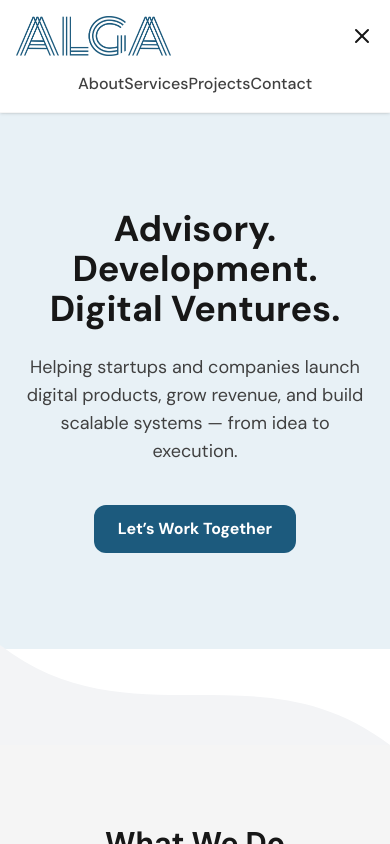
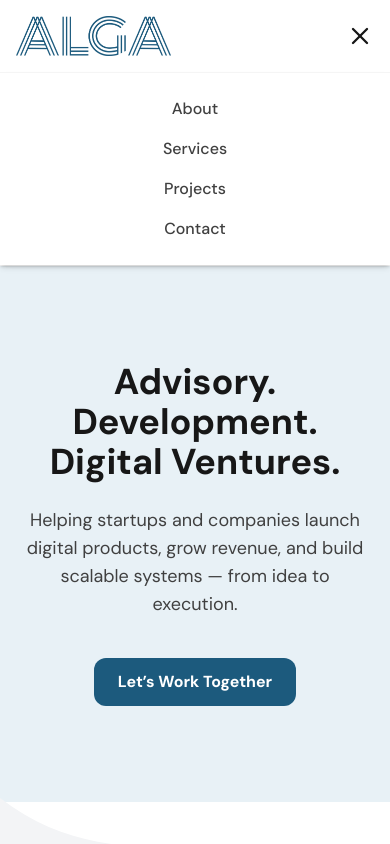
Before and after one commit to bjarnirunarh/alga-ventures, a Next.js app: page / in a window 390 px wide. Both pictures are taken after a click on the button "Toggle menu". Shown: the top 844 px of the page. Built offline with nearby package versions, Linux system fonts and the light colour scheme.

Commit message:
navbar for mobile

```diff
--- a/package.json
+++ b/package.json
@@ -19,7 +19,7 @@
     "@eslint/eslintrc": "^3",
     "@tailwindcss/postcss": "^4",
     "@types/node": "^20",
-    "@types/react": "^19",
+    "@types/react": "^19.1.3",
     "@types/react-dom": "^19",
     "autoprefixer": "^10.4.21",
     "eslint": "^9",
--- a/src/components/Navbar.tsx
+++ b/src/components/Navbar.tsx
@@ -2,12 +2,17 @@
 
 import Link from "next/link";
 import { usePathname } from "next/navigation";
-import { useState } from "react";
+import { useState, useEffect } from "react";
 import { Menu, X } from "lucide-react";
 
 export default function Navbar() {
   const pathname = usePathname();
   const [isOpen, setIsOpen] = useState(false);
+
+  // Lock scroll when menu is open
+  useEffect(() => {
+    document.body.style.overflow = isOpen ? "hidden" : "auto";
+  }, [isOpen]);
 
   const linkClass = (path: string) =>
     pathname === path
@@ -17,11 +22,10 @@ export default function Navbar() {
   return (
     <nav className="bg-white shadow-sm sticky top-0 z-50 border-b border-neutral-100">
       <div className="max-w-6xl mx-auto flex items-center justify-between px-4 py-4 md:px-6">
-        {/* Logo or Brand Name */}
+        {/* Logo */}
         <Link href="/" className="flex items-center">
           <img src="/logo.png" alt="ALGA Logo" className="h-10 w-auto" />
         </Link>
-
 
         {/* Desktop Links */}
         <div className="hidden md:flex space-x-6 text-sm md:text-base font-medium">
@@ -31,23 +35,25 @@ export default function Navbar() {
           <Link href="/contact" className={linkClass("/contact")}>Contact</Link>
         </div>
 
-        {/* Mobile Menu Button */}
+        {/* Mobile Toggle Button */}
         <button
           onClick={() => setIsOpen(!isOpen)}
-          className="md:hidden text-primary"
+          className="md:hidden text-primary focus:outline-none"
           aria-label="Toggle menu"
         >
-          {isOpen ? <X size={24} /> : <Menu size={24} />}
+          {isOpen ? <X size={28} /> : <Menu size={28} />}
         </button>
       </div>
 
-      {/* Mobile Dropdown */}
+      {/* Mobile Dropdown Menu */}
       {isOpen && (
-        <div className="md:hidden px-4 pb-4 space-y-2 text-base font-medium text-center">
-          <Link href="/about" onClick={() => setIsOpen(false)} className={linkClass("/about")}>About</Link>
-          <Link href="/services" onClick={() => setIsOpen(false)} className={linkClass("/services")}>Services</Link>
-          <Link href="/projects" onClick={() => setIsOpen(false)} className={linkClass("/projects")}>Projects</Link>
-          <Link href="/contact" onClick={() => setIsOpen(false)} className={linkClass("/contact")}>Contact</Link>
+        <div className="md:hidden bg-white border-t border-neutral-100 shadow-md">
+          <div className="flex flex-col items-center space-y-4 px-4 py-6 text-base font-medium">
+            <Link href="/about" onClick={() => setIsOpen(false)} className={linkClass("/about")}>About</Link>
+            <Link href="/services" onClick={() => setIsOpen(false)} className={linkClass("/services")}>Services</Link>
+            <Link href="/projects" onClick={() => setIsOpen(false)} className={linkClass("/projects")}>Projects</Link>
+            <Link href="/contact" onClick={() => setIsOpen(false)} className={linkClass("/contact")}>Contact</Link>
+          </div>
         </div>
       )}
     </nav>
```
Also changed, not shown: 1 other file (tests, documents, lock files or other folders).
